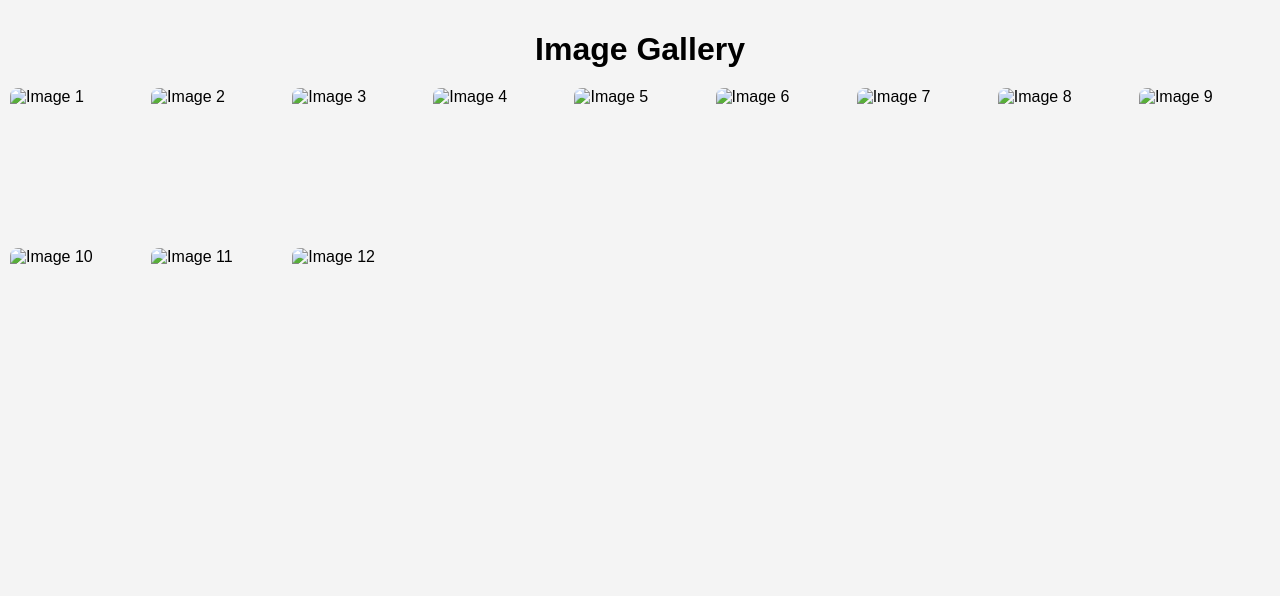
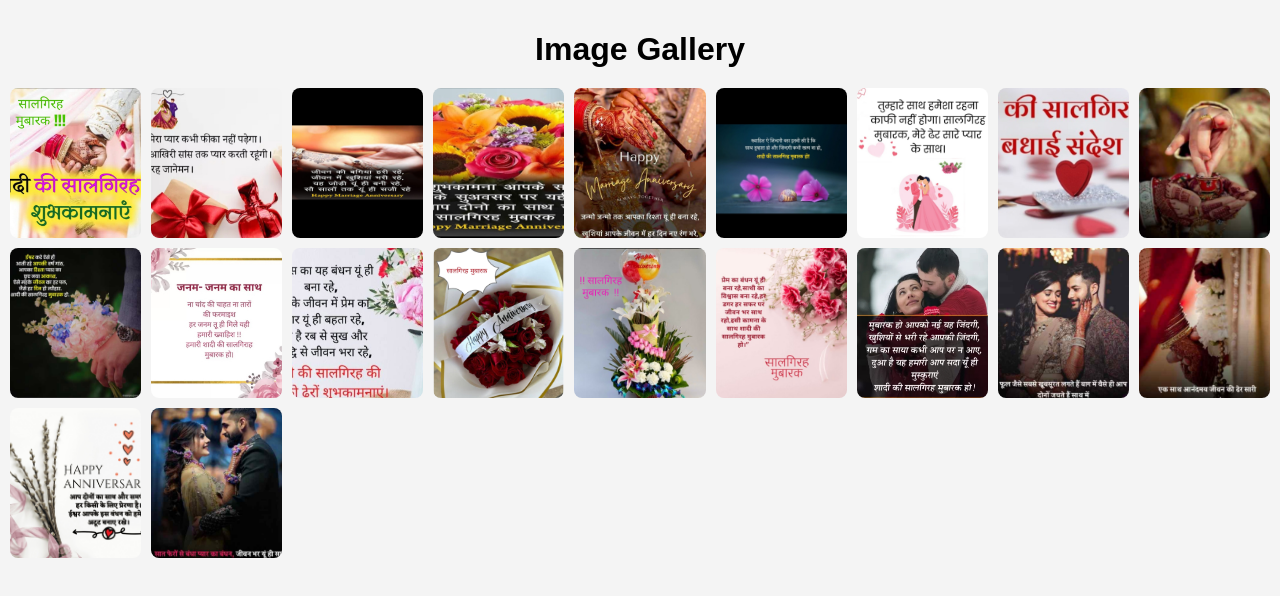
Before and after one commit to movietimedotcom/sharestatus, a plain HTML site: page languages/Hindi/anniversary.html in a window 1280 px wide. Drawn offline with Linux system fonts and the light colour scheme.

Commit message:
Update anniversary.html

```diff
--- a/languages/Hindi/anniversary.html
+++ b/languages/Hindi/anniversary.html
@@ -66,18 +66,26 @@
 
   <h1>Image Gallery</h1>
   <div class="gallery">
-    <img src="images//img1.jpg" alt="Image 1">
-    <img src="images/Goodmng/img2.jpg" alt="Image 2">
-    <img src="images/Goodmng/img3.jpg" alt="Image 3">
-    <img src="images/Goodmng/img4.jpg" alt="Image 4">
-    <img src="images/Goodmng/img5.jpg" alt="Image 5">
-    <img src="images/Goodmng/img6.jpg" alt="Image 6">
-     <img src="images/Goodmng/img7.jpg" alt="Image 7">
-     <img src="images/Goodmng/img8.jpg" alt="Image 8">
-     <img src="images/Goodmng/img9.jpg" alt="Image 9">
-     <img src="images/Goodmng/img10.jpg" alt="Image 10">
-     <img src="images/Goodmng/img11.jpg" alt="Image 11">
-     <img src="images/Goodmng/img12.jpg" alt="Image 12">
+    <img src="images/anniversary/img1.jpg" alt="Image 1">
+    <img src="images/anniversary/img2.jpg" alt="Image 2">
+    <img src="images/anniversary/img3.jpg" alt="Image 3">
+    <img src="images/anniversary/img4.jpg" alt="Image 4">
+    <img src="images/anniversary/img5.jpg" alt="Image 5">
+    <img src="images/anniversary/img6.jpg" alt="Image 6">
+     <img src="images/anniversary/img7.jpg" alt="Image 7">
+     <img src="images/anniversary/img8.jpg" alt="Image 8">
+     <img src="images/anniversary/img9.jpg" alt="Image 9">
+     <img src="images/anniversary/img10.jpg" alt="Image 10">
+     <img src="images/anniversary/img11.jpg" alt="Image 11">
+     <img src="images/anniversary/img12.jpg" alt="Image 12">
+    <img src="images/anniversary/img13.jpg" alt="Image 13">
+    <img src="images/anniversary/img14.jpg" alt="Image 14">
+    <img src="images/anniversary/img15.jpg" alt="Image 15">
+    <img src="images/anniversary/img16.jpg" alt="Image 16">
+     <img src="images/anniversary/img17.jpg" alt="Image 17">
+    <img src="images/anniversary/img18.jpg" alt="Image 18">
+    <img src="images/anniversary/img19.jpg" alt="Image 19">
+    <img src="images/anniversary/img20.jpg" alt="Image 20">
   </div>
 
   <!-- Modal -->
```
